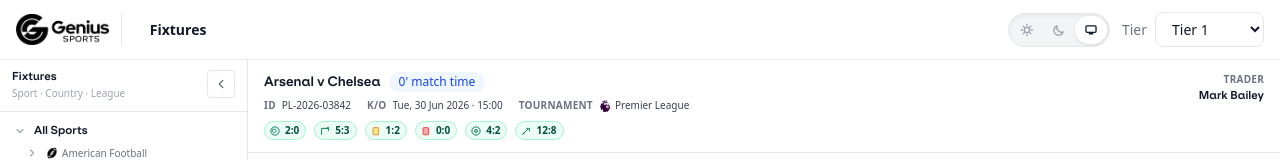
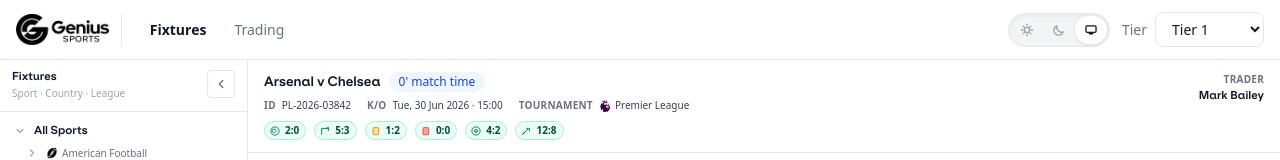
Before and after one commit to GS-MarkBailey/traderdashboard, a React (Vite) app: page / in a window 1280 px wide. Shown: the top 160 px of the page. Built offline with nearby package versions, Linux system fonts and the light colour scheme.

Commit message:
Add Trading section to header navigation.
Expose a Trading nav item alongside Fixtures and show a dedicated full-width workspace view when selected.

Co-authored-by: Cursor <cursoragent@cursor.com>

```diff
--- a/src/components/AppHeaderNav.tsx
+++ b/src/components/AppHeaderNav.tsx
@@ -1,4 +1,4 @@
-export type AppNavSection = 'fixtures'
+export type AppNavSection = 'fixtures' | 'trading'
 
 interface AppHeaderNavProps {
   value: AppNavSection
@@ -7,6 +7,7 @@ interface AppHeaderNavProps {
 
 const NAV_SECTIONS: { value: AppNavSection; label: string }[] = [
   { value: 'fixtures', label: 'Fixtures' },
+  { value: 'trading', label: 'Trading' },
 ]
 
 export function AppHeaderNav({ value, onChange }: AppHeaderNavProps) {
--- a/src/components/AppShell.tsx
+++ b/src/components/AppShell.tsx
@@ -50,6 +50,7 @@ import { PlayerGridTable } from './PlayerGridTable'
 import { ScreenTabs, type AppScreen } from './ScreenTabs'
 import { TierSelect } from './TierSelect'
 import { ThemeSelect } from './ThemeSelect'
+import { TradingView } from './TradingView'
 
 const MATCH_TICK_MS = 5000
 
@@ -292,6 +293,7 @@ export function AppShell() {
       </header>
 
       <div className="flex min-h-0 flex-1 overflow-hidden">
+        {appSection === 'fixtures' ? (
           <FixtureTaxonomyAside
             taxonomy={taxonomy}
             navigation={navigation}
@@ -300,10 +302,13 @@ export function AppShell() {
             onSelectLeague={handleSelectLeague}
             onSelectFixture={handleSelectFixture}
           />
+        ) : null}
 
         <main className="flex min-h-0 min-w-0 flex-1 flex-col overflow-hidden">
           <div className="min-h-0 flex-1 overflow-x-hidden overflow-y-auto">
-          {navigation.kind === 'sport' && selectedSport ? (
+          {appSection === 'trading' ? (
+            <TradingView />
+          ) : navigation.kind === 'sport' && selectedSport ? (
             <FixtureListView
               title={selectedSport.sportName}
               entries={selectedSport.entries}
--- /dev/null
+++ b/src/components/TradingView.tsx
@@ -0,0 +1,12 @@
+export function TradingView() {
+  return (
+    <div className="flex min-h-[16rem] flex-1 items-center justify-center p-6">
+      <div className="max-w-md text-center">
+        <h2 className="font-heading text-lg font-semibold text-app-text">Trading</h2>
+        <p className="mt-2 text-sm text-app-text-muted">
+          Cross-fixture trading tools and live order flow will live here.
+        </p>
+      </div>
+    </div>
+  )
+}
```
Lines whose indentation alone changed are shown as unchanged.
